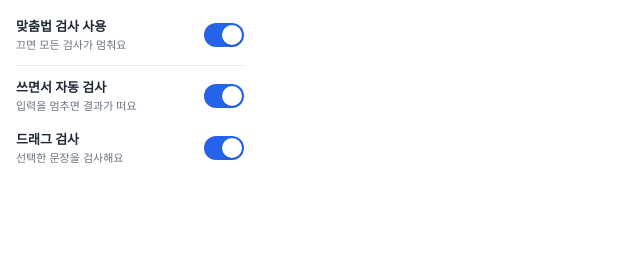
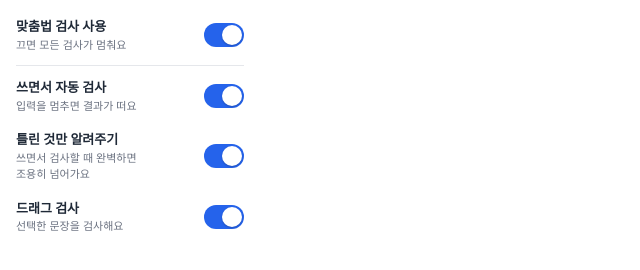
Before and after one commit to vumrra/supell, a website with bundled scripts: page entrypoints/popup/index.html in a window 1280 px wide. Shown: the part 56-326 px from the top of the page, without its empty margins (0-640 px from the left). Built offline with nearby package versions, Linux system fonts and the light colour scheme; what wxt would draw is missing.

Commit message:
add: 틀린 것만 알려주기 옵션 (쓰면서 검사 전용) (#4)
* add: errors-only option for auto check

쓰면서 검사에서 고칠 게 없을 때 "완벽해요!" 모달을 띄우지 않는
옵션을 팝업에 추가한다. 드래그 검사는 사용자가 직접 누른 것이므로
설정과 무관하게 항상 결과를 보여준다.

Co-Authored-By: Claude Opus 5 (1M context) <noreply@anthropic.com>

* update: 틀린 것만 알려주기 기본값 on

Co-Authored-By: Claude Opus 5 (1M context) <noreply@anthropic.com>

---------

Co-authored-by: Claude Opus 5 (1M context) <noreply@anthropic.com>

```diff
--- a/entrypoints/popup/index.html
+++ b/entrypoints/popup/index.html
@@ -42,6 +42,17 @@
 
       <label class="setting">
         <span class="setting__text">
+          <span class="setting__label">틀린 것만 알려주기</span>
+          <span class="setting__hint">쓰면서 검사할 때 완벽하면<br />조용히 넘어가요</span>
+        </span>
+        <span class="switch">
+          <input type="checkbox" id="toggle-errors-only" />
+          <span class="switch__track"></span>
+        </span>
+      </label>
+
+      <label class="setting">
+        <span class="setting__text">
           <span class="setting__label">드래그 검사</span>
           <span class="setting__hint">선택한 문장을 검사해요</span>
         </span>
--- a/entrypoints/popup/main.ts
+++ b/entrypoints/popup/main.ts
@@ -3,6 +3,7 @@ import { loadSettings, saveSettings, type Settings } from '@/utils/settings';
 const enabledToggle = requireInput('toggle-enabled');
 const autoToggle = requireInput('toggle-auto');
 const dragToggle = requireInput('toggle-drag');
+const errorsOnlyToggle = requireInput('toggle-errors-only');
 
 let settings: Settings;
 
@@ -15,6 +16,9 @@ async function init() {
   enabledToggle.addEventListener('change', () => update({ enabled: enabledToggle.checked }));
   autoToggle.addEventListener('change', () => update({ autoCheck: autoToggle.checked }));
   dragToggle.addEventListener('change', () => update({ dragCheck: dragToggle.checked }));
+  errorsOnlyToggle.addEventListener('change', () =>
+    update({ errorsOnly: errorsOnlyToggle.checked }),
+  );
 }
 
 function update(patch: Partial<Settings>) {
@@ -32,8 +36,12 @@ function render() {
   enabledToggle.checked = master;
   autoToggle.checked = master && settings.autoCheck;
   dragToggle.checked = master && settings.dragCheck;
+  // 쓰면서 검사에만 걸리는 옵션이라 자동 검사가 꺼져 있으면 함께 비활성화한다.
+  const autoOn = master && settings.autoCheck;
+  errorsOnlyToggle.checked = autoOn && settings.errorsOnly;
   autoToggle.disabled = !master;
   dragToggle.disabled = !master;
+  errorsOnlyToggle.disabled = !autoOn;
   document.body.classList.toggle('master-off', !master);
 }
 
--- a/utils/settings.ts
+++ b/utils/settings.ts
@@ -8,12 +8,15 @@ export interface Settings {
   autoCheck: boolean;
   /** 드래그로 선택한 문장 검사 */
   dragCheck: boolean;
+  /** 쓰면서 검사에서 틀린 것이 있을 때만 결과를 띄움 ("완벽해요!"는 표시하지 않음) */
+  errorsOnly: boolean;
 }
 
 export const DEFAULT_SETTINGS: Settings = {
   enabled: true,
   autoCheck: true,
   dragCheck: true,
+  errorsOnly: true,
 };
 
 const STORAGE_KEY = 'settings';
```
Also changed, not shown: entrypoints/content/index.ts (+12 -0 lines).
